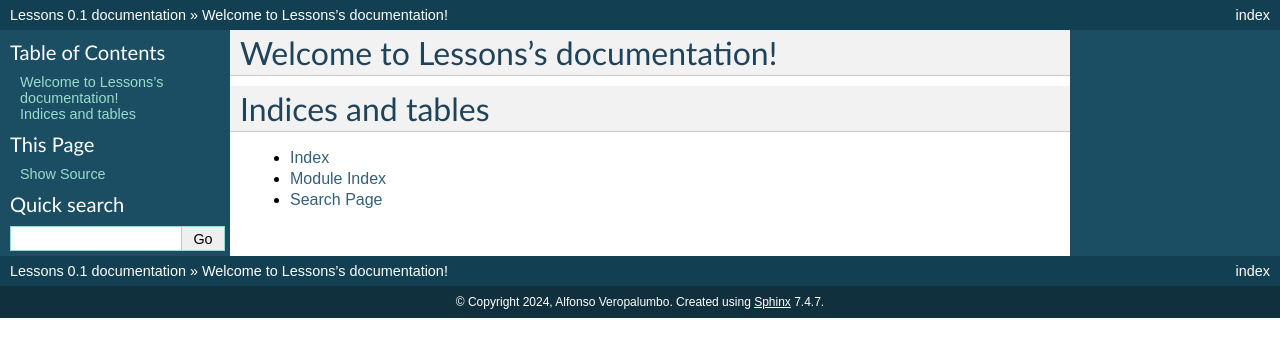
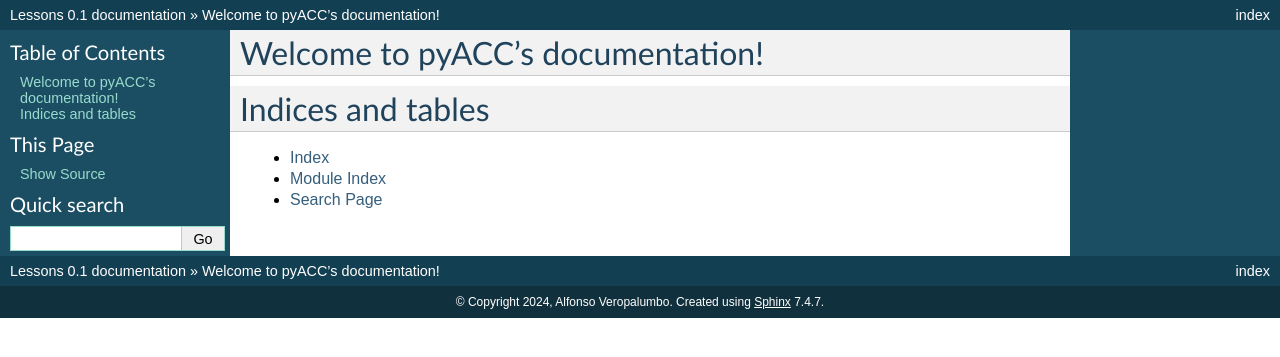
Before and after one commit to GenovaCosmology/AstroCosmoComputational, a Sphinx documentation site: the page built from Lessons/docs/source/index.rst, in a window 1280 px wide. Shown: the top 357 px of the page. Built offline with Sphinx 7.4.7, drawn with Linux system fonts in a browser that asks for light colours.

Commit message:
Improved doc

```diff
--- a/Lessons/docs/source/index.rst
+++ b/Lessons/docs/source/index.rst
@@ -1,10 +1,10 @@
-.. Lessons documentation master file, created by
-   sphinx-quickstart on Mon Feb 26 14:39:33 2024.
+.. pyACC documentation master file, created by
+   sphinx-quickstart on Tue Feb 27 20:05:35 2024.
    You can adapt this file completely to your liking, but it should at least
    contain the root `toctree` directive.
 
-Welcome to Lessons's documentation!
-===================================
+Welcome to pyACC's documentation!
+=================================
 
 .. toctree::
    :maxdepth: 2
```
